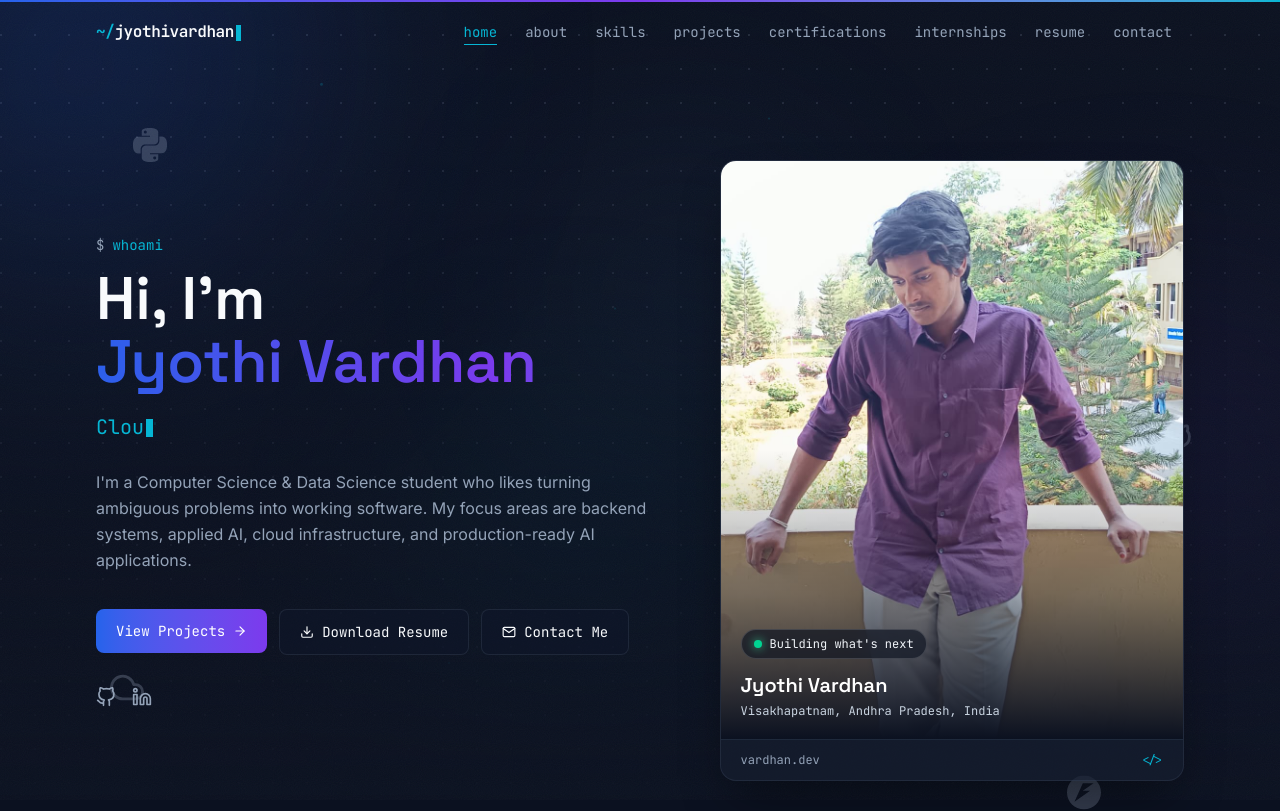
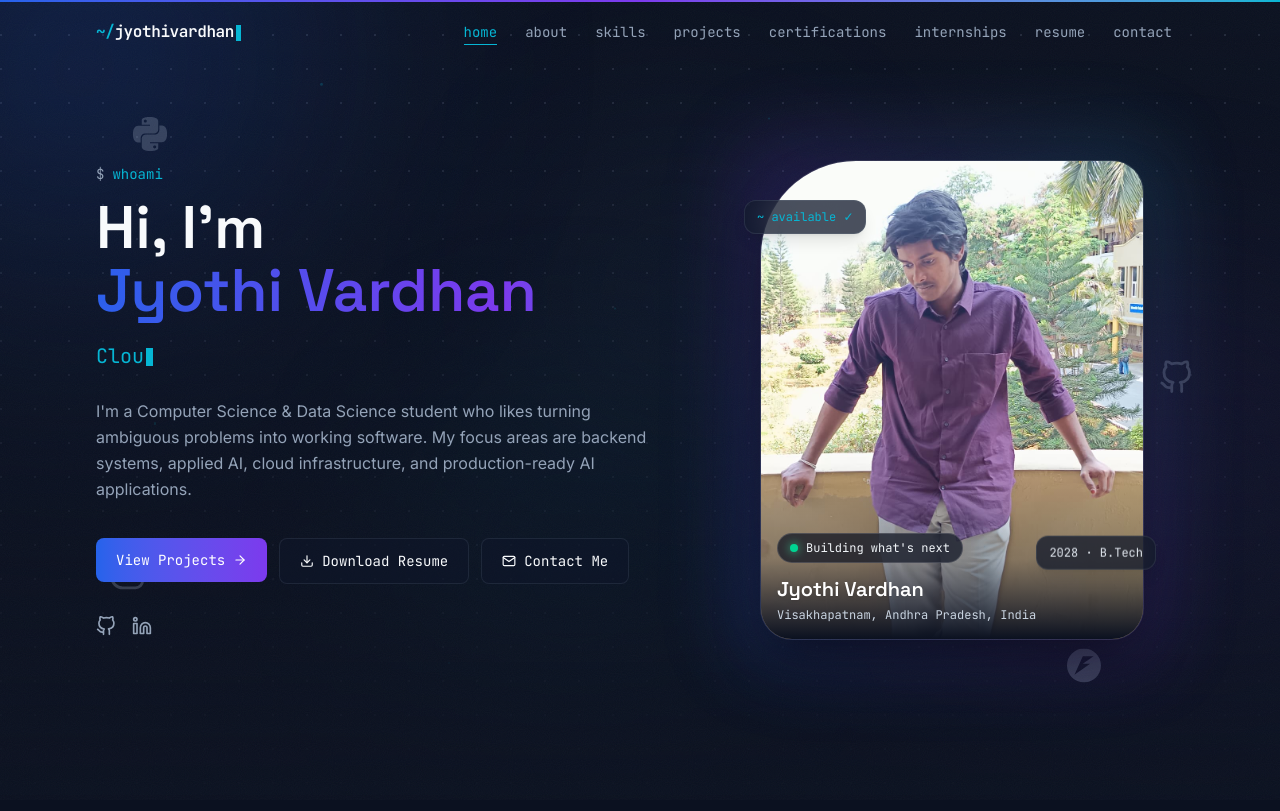
Before and after one commit to Vardhcr/vardhan-portfolio, a React (Vite) app: page / in a window 1280 px wide. Shown: the top 811 px of the page. Built offline with nearby package versions, Linux system fonts and the light colour scheme.

Commit message:
feat: add touch sensor interactions and natural standing portrait presentation

```diff
--- a/src/components/CertCard.jsx
+++ b/src/components/CertCard.jsx
@@ -6,7 +6,8 @@ export default function CertCard({ cert, index }) {
   return (
     <Reveal delay={index * 0.06}>
       <motion.div
-        whileHover={{ y: -6 }}
+whileHover={{ y: -6 }}
+        whileTap={{ y: -2, scale: 0.98 }}
         transition={{ type: "spring", stiffness: 300, damping: 20 }}
 className="glass rounded-xl p-6 h-full glow-border shine flex flex-col group"
       >
--- a/src/components/ProjectCard.jsx
+++ b/src/components/ProjectCard.jsx
@@ -12,10 +12,23 @@ export default function ProjectCard({ project, index }) {
   const rotateX = useSpring(useTransform(my, [0, 1], [6, -6]), { stiffness: 200, damping: 20 });
   const rotateY = useSpring(useTransform(mx, [0, 1], [-6, 6]), { stiffness: 200, damping: 20 });
 
-  const handleMove = (e) => {
+const handleMove = (e) => {
     const rect = e.currentTarget.getBoundingClientRect();
     mx.set((e.clientX - rect.left) / rect.width);
     my.set((e.clientY - rect.top) / rect.height);
+  };
+
+  // Touch support: tilt the card as a finger drags across it (mobile "sensor" feel)
+  const handleTouchMove = (e) => {
+    const rect = e.currentTarget.getBoundingClientRect();
+    const touch = e.touches[0];
+    mx.set((touch.clientX - rect.left) / rect.width);
+    my.set((touch.clientY - rect.top) / rect.height);
+  };
+
+  const resetTilt = () => {
+    mx.set(0.5);
+    my.set(0.5);
   };
 
   return (
@@ -24,11 +37,10 @@ export default function ProjectCard({ project, index }) {
         <motion.div
           className="group relative rounded-2xl glow-border glass overflow-hidden h-full flex flex-col"
           style={{ rotateX, rotateY, transformPerspective: 1000 }}
-          onMouseMove={handleMove}
-          onMouseLeave={() => {
-            mx.set(0.5);
-            my.set(0.5);
-          }}
+onMouseMove={handleMove}
+          onMouseLeave={resetTilt}
+          onTouchMove={handleTouchMove}
+          onTouchEnd={resetTilt}
         >
           <div className="relative h-44 flex items-center justify-center bg-gradient-to-br from-primary/20 via-secondary/15 to-accent/10 border-b border-border overflow-hidden shine">
             <div className="absolute inset-0 bg-grid opacity-40" />
--- a/src/components/SkillCard.jsx
+++ b/src/components/SkillCard.jsx
@@ -7,7 +7,8 @@ export default function SkillCard({ skill, index }) {
       whileInView={{ opacity: 1, y: 0 }}
       viewport={{ once: true, amount: 0.3 }}
       transition={{ duration: 0.5, delay: index * 0.05 }}
-      whileHover={{ y: -4 }}
+whileHover={{ y: -4 }}
+      whileTap={{ y: -2, scale: 0.98 }}
       className="glass rounded-xl p-5 glow-border shine group"
     >
       <div className="flex items-center justify-between mb-3">
--- a/src/pages/Home.jsx
+++ b/src/pages/Home.jsx
@@ -1,4 +1,4 @@
-import { motion, useScroll, useTransform } from "framer-motion";
+import { motion, useScroll, useTransform, useMotionValue, useSpring } from "framer-motion";
 import { FiGithub, FiLinkedin, FiArrowRight, FiDownload, FiMail, FiCloud, FiGithub as GhIcon } from "react-icons/fi";
 import { SiPython, SiReact, SiFastapi } from "react-icons/si";
 import TypingText from "../components/TypingText";
@@ -25,6 +25,23 @@ export default function Home() {
   const { scrollY } = useScroll();
   const portraitY = useTransform(scrollY, [0, 400], [0, -24]);
   const portraitRotate = useTransform(scrollY, [0, 400], [0, 3]);
+
+  // Touch tilt for the portrait (mobile "sensor" interaction)
+  const pmx = useMotionValue(0.5);
+  const pmy = useMotionValue(0.5);
+  const portraitRotateX = useSpring(useTransform(pmy, [0, 1], [8, -8]), { stiffness: 200, damping: 20 });
+  const portraitRotateY = useSpring(useTransform(pmx, [0, 1], [-8, 8]), { stiffness: 200, damping: 20 });
+
+  const handlePortraitTouchMove = (e) => {
+    const rect = e.currentTarget.getBoundingClientRect();
+    const touch = e.touches[0];
+    pmx.set((touch.clientX - rect.left) / rect.width);
+    pmy.set((touch.clientY - rect.top) / rect.height);
+  };
+  const resetPortraitTilt = () => {
+    pmx.set(0.5);
+    pmy.set(0.5);
+  };
 
   return (
     <>
@@ -94,43 +111,50 @@ export default function Home() {
           </div>
 
           <Reveal direction="right" delay={0.15}>
-            <motion.div style={{ y: portraitY, rotate: portraitRotate }} className="glass-strong rounded-2xl overflow-hidden shadow-2xl shadow-black/40">
-              <div className="relative aspect-[4/5] overflow-hidden">
+<motion.div
+              style={{ y: portraitY, rotate: portraitRotate, rotateX: portraitRotateX, rotateY: portraitRotateY, transformPerspective: 1000 }}
+              className="relative mx-auto w-full max-w-sm cursor-pointer"
+              onTouchMove={handlePortraitTouchMove}
+              onTouchEnd={resetPortraitTilt}
+              onMouseMove={(e) => {
+                const rect = e.currentTarget.getBoundingClientRect();
+                pmx.set((e.clientX - rect.left) / rect.width);
+                pmy.set((e.clientY - rect.top) / rect.height);
+              }}
+              onMouseLeave={resetPortraitTilt}
+            >
+              {/* Glow behind the figure */}
+              <div className="absolute -inset-6 rounded-[2.5rem] bg-gradient-to-tr from-primary/40 via-secondary/30 to-accent/30 opacity-60 blur-2xl" />
+
+              {/* Organic standing-portrait frame */}
+              <div className="relative overflow-hidden rounded-[2rem] rounded-tl-[6rem] border border-white/10 shadow-2xl shadow-black/50">
+                <div className="relative aspect-[4/5]">
                   <img
                     src="/images/jyothi-vardhan.png"
                     alt={`Portrait of ${profile.name}`}
-                  className="h-full w-full object-cover object-[50%_24%]"
+                    className="h-full w-full object-cover object-[50%_10%]"
                   />
-                <div className="absolute inset-x-0 bottom-0 h-1/2 bg-gradient-to-t from-bg via-bg/35 to-transparent" />
-                <div className="absolute inset-x-5 bottom-5">
-                  <div className="mb-3 inline-flex items-center gap-2 rounded-full border border-white/15 bg-bg/65 px-3 py-1.5 font-mono text-xs text-slate-100 backdrop-blur-md">
+                  {/* grounded gradient */}
+                  <div className="absolute inset-x-0 bottom-0 h-1/3 bg-gradient-to-t from-bg via-bg/25 to-transparent" />
+                  {/* nameplate */}
+                  <div className="absolute inset-x-4 bottom-4">
+                    <div className="mb-3 inline-flex items-center gap-2 rounded-full border border-white/15 bg-bg/70 px-3 py-1.5 font-mono text-xs text-slate-100 backdrop-blur-md">
                       <span className="h-2 w-2 rounded-full bg-emerald-400 shadow-[0_0_10px_rgba(52,211,153,0.9)]" />
                       Building what's next
                     </div>
-                  <p className="font-display text-xl font-semibold text-white">{profile.firstName}</p>
+                    <p className="font-display text-xl font-semibold text-white drop-shadow">{profile.firstName}</p>
                     <p className="mt-1 font-mono text-xs text-slate-300">{profile.location}</p>
                   </div>
                 </div>
-              <div className="flex items-center justify-between px-5 py-3 border-t border-border bg-white/[0.02]">
-                <span className="font-mono text-xs text-muted">vardhan.dev</span>
-<span className="font-mono text-xs text-accent">{"</>"}</span>
               </div>
-              <pre className="hidden font-mono text-[13px] sm:text-sm leading-relaxed p-6 overflow-x-auto">
-                <code>
-                  <span className="text-secondary">class</span> <span className="text-accent">Engineer</span>:
-                  {"\n    "}<span className="text-secondary">def</span> <span className="text-primary">__init__</span>(self):
-                  {"\n        "}self.name = <span className="text-green-300">"{profile.name}"</span>
-                  {"\n        "}self.role = <span className="text-green-300">"{profile.role}"</span>
-                  {"\n        "}self.based_in = <span className="text-green-300">"{profile.location.split(",")[0]}"</span>
-                  {"\n        "}self.focus = [
-                  {"\n            "}<span className="text-green-300">"Backend Dev"</span>,
-                  {"\n            "}<span className="text-green-300">"Applied AI"</span>,
-                  {"\n            "}<span className="text-green-300">"Cloud Systems"</span>,
-                  {"\n        "}]
-                  {"\n\n    "}<span className="text-secondary">def</span> <span className="text-primary">ship</span>(self):
-                  {"\n        "}<span className="text-secondary">return</span> <span className="text-green-300">"always learning ⚡"</span>
-                </code>
-              </pre>
+
+              {/* floating accent chips on the frame */}
+              <div className="absolute -left-4 top-10 float-anim rounded-xl glass-strong px-3 py-2 font-mono text-xs text-accent shadow-lg">
+                ~ available &#10003;
+              </div>
+              <div className="absolute -right-3 bottom-16 float-anim rounded-xl glass-strong px-3 py-2 font-mono text-xs text-slate-200 shadow-lg" style={{ animationDelay: "1.5s" }}>
+                {profile.graduation} &#183; B.Tech
+              </div>
             </motion.div>
           </Reveal>
         </div>
```
Lines whose indentation alone changed are shown as unchanged.
